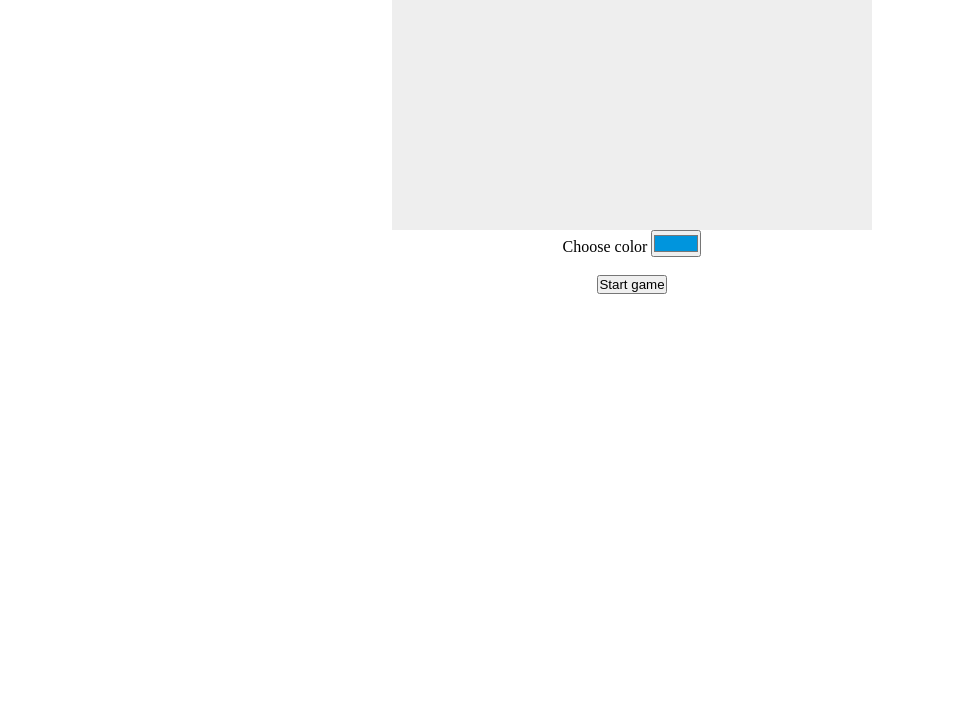
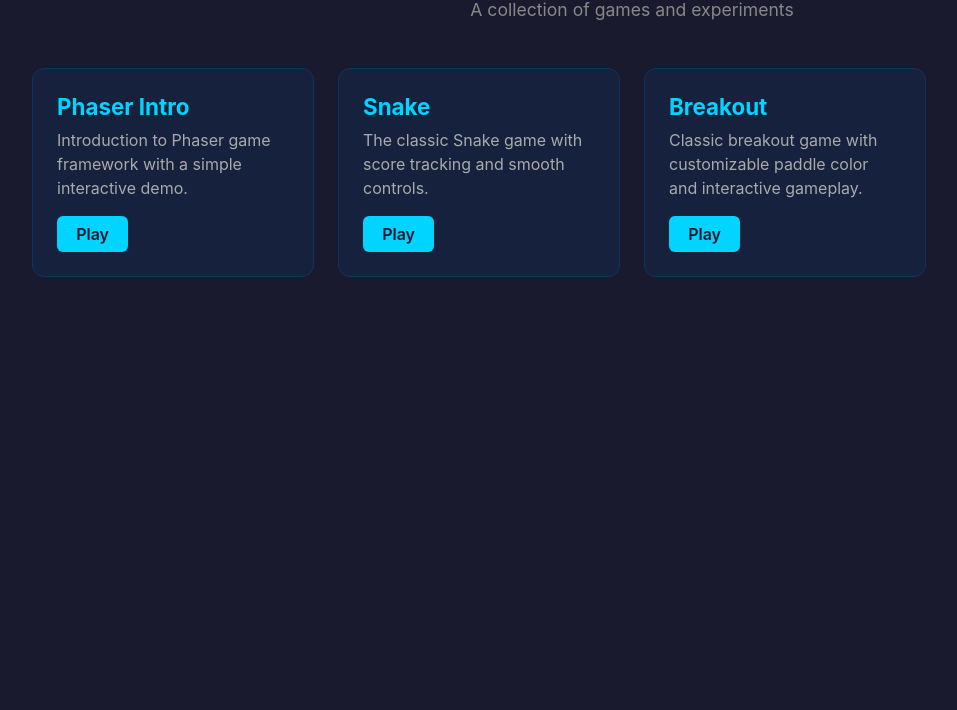
Before and after one commit to brayanlopez/games, a website: page index.html in a window 1280 px wide. Shown: the part 90-800 px from the top of the page, without its empty margins (8-965 px from the left). Drawn offline with Linux system fonts and the light colour scheme.

Commit message:
add index.html file with all games, move everything to games folder and create roadmap.md file

```diff
--- a/snake/Snake.js
+++ b/games/snake/Snake.js
@@ -243,7 +243,7 @@ function draw() {
     ctx.fillText(
       "perdiste, oprimer enter",
       canvas.width / 4,
-      canvas.height / 2
+      canvas.height / 2,
     );
   }
   ctxScore.fillText(manager.getScore(), 10, 50);
--- a/index.html
+++ b/index.html
@@ -1,47 +1,149 @@
-<!DOCTYPE html>
-
+<!doctype html>
 <html lang="en">
   <head>
     <meta charset="UTF-8" />
-
     <meta name="viewport" content="width=device-width, initial-scale=1.0" />
-
-    <title>Gamedev Canvas Workshop</title>
-
+    <title>Games Repository</title>
     <style>
       * {
         padding: 0;
         margin: 0;
+        box-sizing: border-box;
       }
 
-      canvas {
-        background: #eee;
-        display: block;
-        margin: 0 auto;
+      body {
+        font-family:
+          -apple-system, BlinkMacSystemFont, "Segoe UI", Roboto, sans-serif;
+        background: #1a1a2e;
+        color: #eee;
+        min-height: 100vh;
+        display: flex;
+        flex-direction: column;
+        align-items: center;
+        padding: 2rem;
       }
 
-      .menu {
-        display: flex;
-        justify-content: center;
-        align-items: center;
-        flex-direction: column;
+      h1 {
+        font-size: 2.5rem;
+        margin-bottom: 0.5rem;
+        color: #00d4ff;
+      }
+
+      .subtitle {
+        color: #888;
+        margin-bottom: 3rem;
+        font-size: 1.1rem;
+      }
+
+      .games-grid {
+        display: grid;
+        grid-template-columns: repeat(auto-fill, minmax(280px, 1fr));
+        gap: 1.5rem;
+        max-width: 1200px;
+        width: 100%;
+      }
+
+      .game-card {
+        background: #16213e;
+        border-radius: 12px;
+        padding: 1.5rem;
+        transition:
+          transform 0.2s,
+          box-shadow 0.2s;
+        border: 1px solid #0f3460;
+      }
+
+      .game-card:hover {
+        transform: translateY(-4px);
+        box-shadow: 0 8px 25px rgba(0, 212, 255, 0.15);
+      }
+
+      .game-card h2 {
+        color: #00d4ff;
+        margin-bottom: 0.5rem;
+        font-size: 1.4rem;
+      }
+
+      .game-card p {
+        color: #aaa;
+        margin-bottom: 1rem;
+        line-height: 1.5;
+      }
+
+      .game-card a {
+        display: inline-block;
+        background: #00d4ff;
+        color: #1a1a2e;
+        padding: 0.5rem 1.2rem;
+        border-radius: 6px;
+        text-decoration: none;
+        font-weight: 600;
+        transition: background 0.2s;
+      }
+
+      .game-card a:hover {
+        background: #00b8e6;
+      }
+
+      .empty-state {
+        text-align: center;
+        padding: 3rem;
+        color: #666;
+        font-style: italic;
+        grid-column: 1 / -1;
       }
     </style>
   </head>
+  <body>
+    <h1>Games Repository</h1>
+    <p class="subtitle">A collection of games and experiments</p>
 
-  <body>
-    <canvas id="myCanvas" width="480" height="320"></canvas>
+    <div class="games-grid" id="gamesGrid"></div>
 
-    <div class="menu">
-      <div>
-        <label for="color">Choose color</label>
+    <script>
+      const games = [
+        {
+          name: "Phaser Intro",
+          description:
+            "Introduction to Phaser game framework with a simple interactive demo.",
+          link: "games/phaser-intro/index.html",
+        },
+        {
+          name: "Snake",
+          description:
+            "The classic Snake game with score tracking and smooth controls.",
+          link: "games/snake/index.html",
+        },
+        {
+          name: "Breakout",
+          description:
+            "Classic breakout game with customizable paddle color and interactive gameplay.",
+          link: "games/breakout/index.html",
+        },
+      ];
 
-        <input id="color" type="color" value="#0095DD" />
-      </div>
-      <br />
-      <button id="runButton">Start game</button>
-    </div>
+      function renderGames() {
+        const grid = document.getElementById("gamesGrid");
 
-    <script src="index.mjs"></script>
+        if (games.length === 0) {
+          grid.innerHTML =
+            '<div class="empty-state">No games yet. Add games to the games array to see them here.</div>';
+          return;
+        }
+
+        games.forEach((game) => {
+          const card = document.createElement("div");
+          card.className = "game-card";
+          card.innerHTML = `
+            <h2>${game.name}</h2>
+            <p>${game.description}</p>
+            <a href="${game.link}">Play</a>
+          `;
+          grid.appendChild(card);
+        });
+      }
+
+      renderGames();
+    </script>
   </body>
 </html>
```
Also changed, not shown: ROADMAP.md (added, +48 -0 lines), games/breakout/index.html (added, +52 -0 lines), games/phaser-intro/index.html (added, +27 -0 lines), games/snake/index.html (renamed from snake/index.html, +18 -2 lines), package.json (added, +36 -0 lines), phaser-intro/index.html (deleted, +0 -11 lines), README.md, games/breakout/index.mjs (renamed from index.mjs), games/phaser-intro/js/index.js (renamed from phaser-intro/js/index.js), games/snake/Estilos.css (renamed from snake/Estilos.css), 2 other files.
